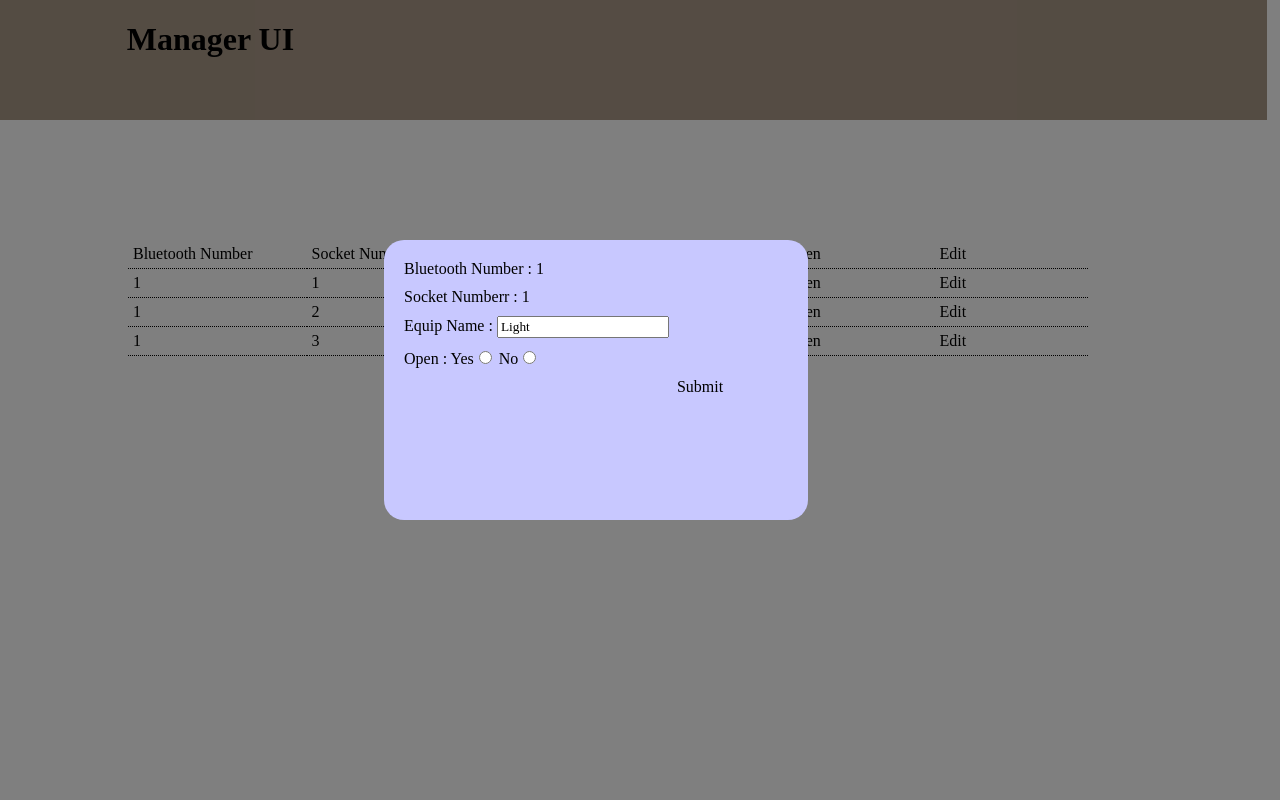
After one commit to goldmedal/smartClassroom, a PHP site: page /manager.html in a window 1280 px wide. The commit adds this page. Run offline with PHP 8.4, Linux system fonts and the light colour scheme; some libraries are stand-ins or nearby versions.

Commit message:
front UI is done

```diff
--- a/func.js
+++ b/func.js
@@ -1,9 +1,9 @@
-function turnOnOff(_id)
+function turnOnOff(_classId, _blueId)
 {
 	$.ajax({
 
 		url: 'cgi-bin/turnOnOff.py',
-		data: { id: _id },
+		data: { classId : _classId, blueId : _blueId },
 		type: "POST",
 		datatype: "json",
 		success: function(data){
--- /dev/null
+++ b/manager.css
@@ -0,0 +1,136 @@
+* {
+	font-family: "century gothic", "微軟正黑體";
+}
+
+header {
+
+ 	position: absolute;
+	top: 0%;
+	left: 0%;
+
+	height: 15%;
+	width: 99%;
+	background-color: #AA9988;
+
+}
+
+h1 {
+	position: relative;
+	left: 10%;
+	width: 50%;
+}
+
+div#equipTable {
+
+	position: absolute;
+	top: 30%;
+	width: 75%;
+	left: 10%;
+	display: table;
+	border-collapse: collapse
+
+}
+
+div.item {
+
+	display: table-row;
+	position: relative;
+	width: 100%;
+	border-bottom: 1px dotted #000;
+
+}
+
+
+
+span.tb_cell {
+
+	display: table-cell;
+	padding: 5px;
+
+}
+
+.center {
+
+	text-align: center;
+
+}
+
+span.btNum {
+
+	width: 5%;
+
+}
+
+span.sockNum {
+
+	width: 5%;
+
+}
+
+span.name {
+
+	width: 10%;
+
+}
+
+span.open {
+
+	width: 	5%;
+}
+
+span.Edit {
+
+	width: 	5%;
+
+}
+
+#mask {
+
+	z-index: 2;
+	position: fixed;
+	background-color: rgba(0,0,0,0.5);
+	width: 	100%;
+	height: 100%;
+	top: 0%;
+	left: 0%;
+
+}
+
+#mask {
+
+	cursor: pointer;
+
+}
+
+#editPanel {
+
+	z-index: 3;
+	position: fixed;
+	background-color: rgba(200,200,255,1);
+	width: 30%;
+	height: 30%;
+	top: 30%;
+	left: 30%;
+	padding: 20px;
+	border-radius: 20px;
+}
+
+#editPanel div {
+
+	margin-bottom: 10px;
+
+}
+
+#submit {
+
+	position: absolute;
+	right: 20%;
+
+}
+
+#submit:hover {
+
+	cursor: pointer;
+	text-decoration: underline;
+
+}
--- /dev/null
+++ b/manager.html
@@ -0,0 +1,84 @@
+<html>
+<head>
+	<link href="manager.css" rel="stylesheet" />
+
+	<script src="http://code.jquery.com/jquery-2.1.0.min.js"></script>
+	<script src="http://code.jquery.com/jquery-migrate-1.2.1.js"></script>
+	<script src="manager.js"></script>
+	<script>
+		$(document).ready(function () {
+
+
+
+		});
+	</script>
+</head>
+<body>
+
+<header>
+	<h1>Manager UI</h1>
+</header>
+
+<div id="equipTable">
+	<div class="item">
+		<span class="btNum  tb_cell">Bluetooth Number</span>
+		<span class="sockNum  tb_cell">Socket Number</span>
+		<span class="name  tb_cell">Equip Name</span>
+		<span class="open  tb_cell">Open</span>
+		<span class="edit  tb_cell">Edit</span>
+	</div>
+	<div class="item">
+		<span class="btNum tb_cell">1</span>
+		<span class="sockNum tb_cell">1</span>
+		<span class="name tb_cell">Light</span>
+		<span class="open tb_cell">Open</span>
+		<span class="edit tb_cell">Edit</span>
+	</div>
+	<div class="item">
+		<span class="btNum tb_cell">1</span>
+		<span class="sockNum tb_cell">2</span>
+		<span class="name tb_cell">Light</span>
+		<span class="open tb_cell">Open</span>
+		<span class="edit tb_cell">Edit</span>
+	</div>
+	<div class="item">
+		<span class="btNum tb_cell">1</span>
+		<span class="sockNum tb_cell">3</span>
+		<span class="name tb_cell">Light</span>
+		<span class="open tb_cell">Open</span>
+		<span class="edit tb_cell">Edit</span>
+	</div>
+</div>
+
+<div id="mask">
+</div>
+
+<div id="editPanel">
+	<div id="btNum">
+		<span class="title">Bluetooth Number :</span>
+		<span class="value">1</span>
+	</div>
+	<div id="sockNum">
+		<span class="title">Socket Numberr :</span>
+		<span class="value">1</span>
+	</div>
+	<div id="name">
+		<span class="title">Equip Name :</span>
+		<span class="value">
+			<input type="text" id="nameValue" value="Light">
+		</span>
+	</div>
+	<div id="open">
+		<span class="title">Open :</span>
+		<span class="value">
+			Yes<input type="radio" name="openValue" id="openValue" value="1">
+			No<input type="radio" name="openValue" id="openValue" value="0">
+		</span>
+	</div>
+	<div id="submit">Submit</div>
+</div>
+
+
+</body>
+
+</html>
--- /dev/null
+++ b/manger.js
@@ -0,0 +1,5 @@
+function hide_panel(){
+
+	$('#mask').html();
+
+}
```
Also changed, not shown: index.css (+6 -1 lines), index.html (+21 -3 lines), 1 other file.
